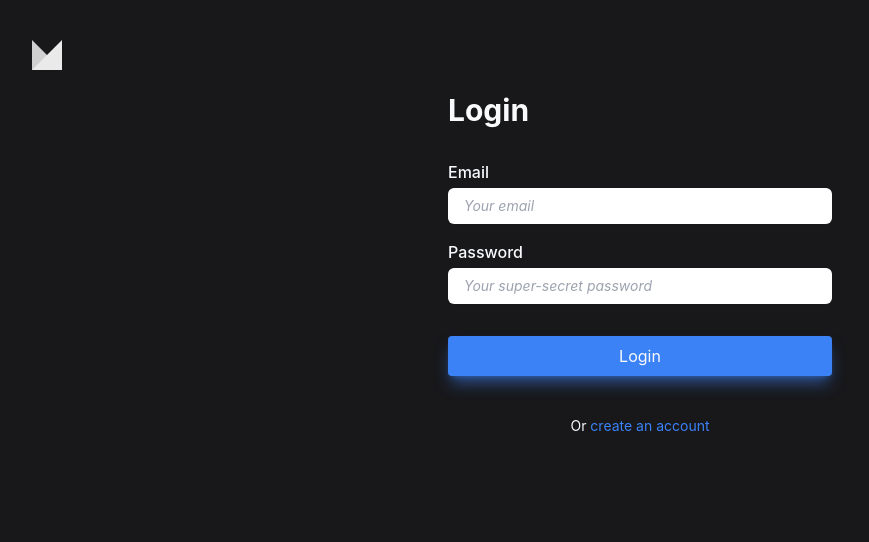
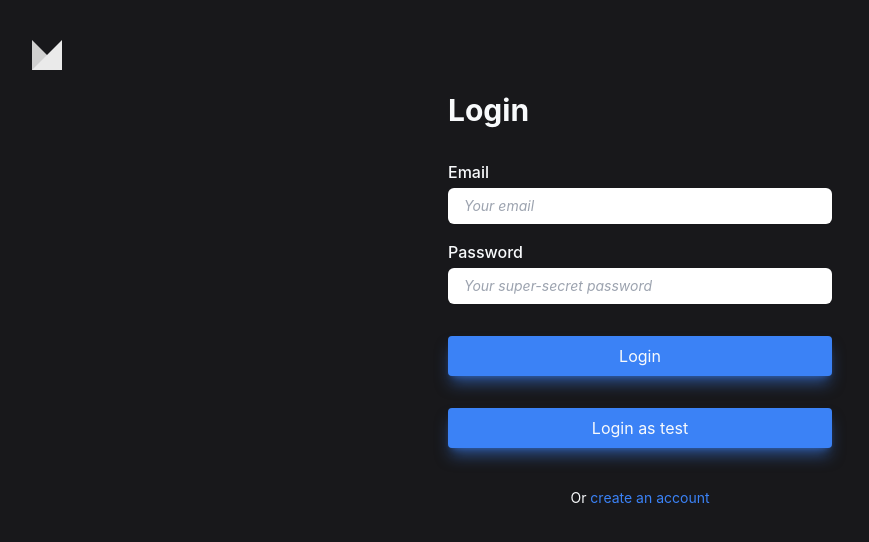
Before and after one commit to frostzt/noted, a Next.js app: page /auth/login in a window 1280 px wide. Shown: the top 542 px of the page, without its empty margins (0-869 px from the left). Built offline with nearby package versions, Linux system fonts and the light colour scheme; no server answers.

Commit message:
feat: created test signin button

```diff
--- a/Components/Button/Button.tsx
+++ b/Components/Button/Button.tsx
@@ -14,7 +14,7 @@ const Button: React.FC<ButtonProps> = ({ children, handler, className, div }) =>
       <div
         onClick={handler}
         className={cx([
-          'text-slate-50 w-fit h-fit py-2 px-3 bg-blue-500 shadow-lg shadow-blue-500/50 rounded cursor-pointer',
+          'text-slate-50 w-fit h-fit py-2 px-3 bg-blue-500 shadow-lg shadow-blue-500/50 rounded cursor-pointer text-center',
           className || null,
         ])}
       >
--- a/pages/auth/login.tsx
+++ b/pages/auth/login.tsx
@@ -44,6 +44,20 @@ const LoginPage = () => {
     }
   };
 
+  const handleTestSignin = async () => {
+    try {
+      const data = { email: 'test@test.com', password: 'Test@1234' };
+      const config = { headers: { 'Content-Type': 'application/json' } };
+      const response = await axios.post(`${process.env.NEXT_PUBLIC_EXTERNAL_API}/auth/signin`, data, config);
+      if (response.status == 201) {
+        updateAuthToken(response.data.accessToken);
+        Router.replace('/notes');
+      }
+    } catch (error: any) {
+      toast.error(error.response.data.message);
+    }
+  };
+
   return (
     <Layout className="px-8 py-4 xl:w-3/4 xl:mx-auto 2xl:w-3/5">
       <Head>
@@ -73,6 +87,9 @@ const LoginPage = () => {
           className="mb-8"
         />
         <Button className="!w-full">Login</Button>
+        <Button handler={handleTestSignin} div className="!w-full mt-8">
+          Login as test
+        </Button>
       </form>
       <p className="text-slate-50 text-sm text-center mt-10">
         Or{' '}
```
